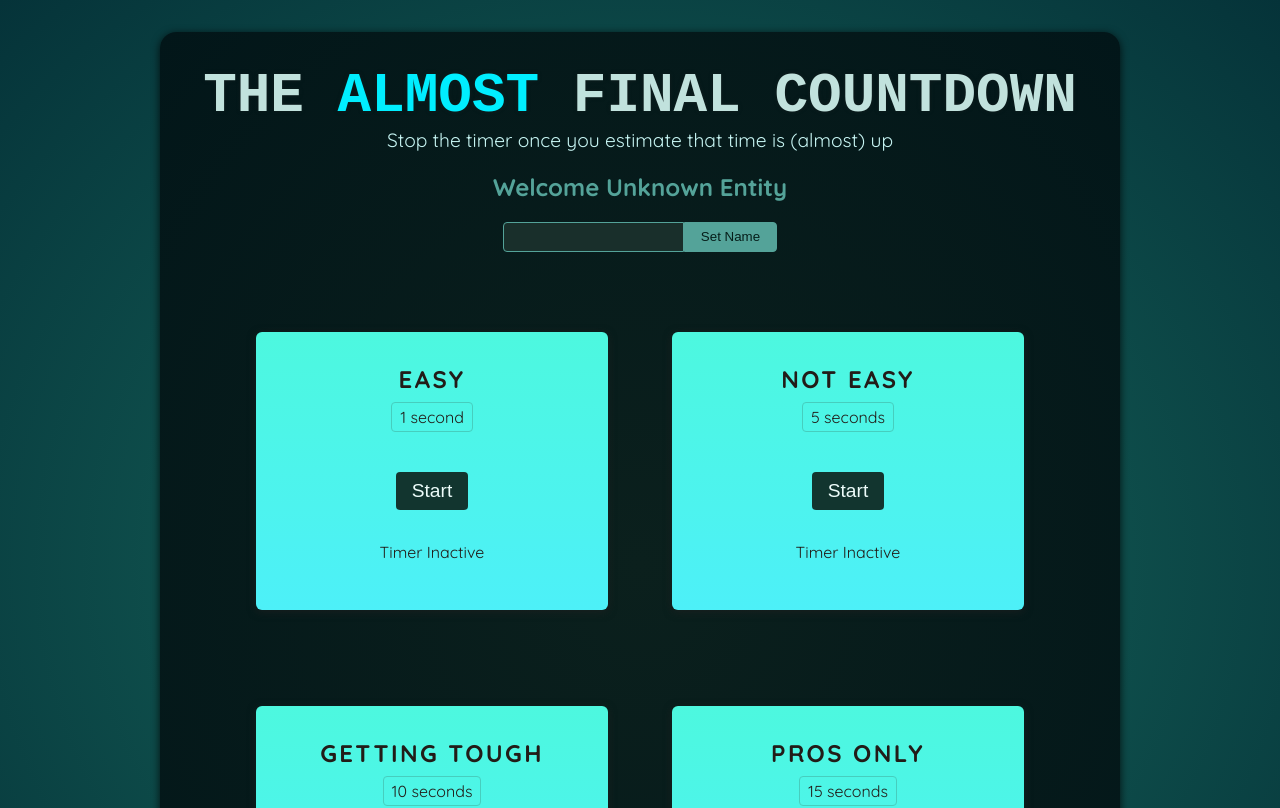
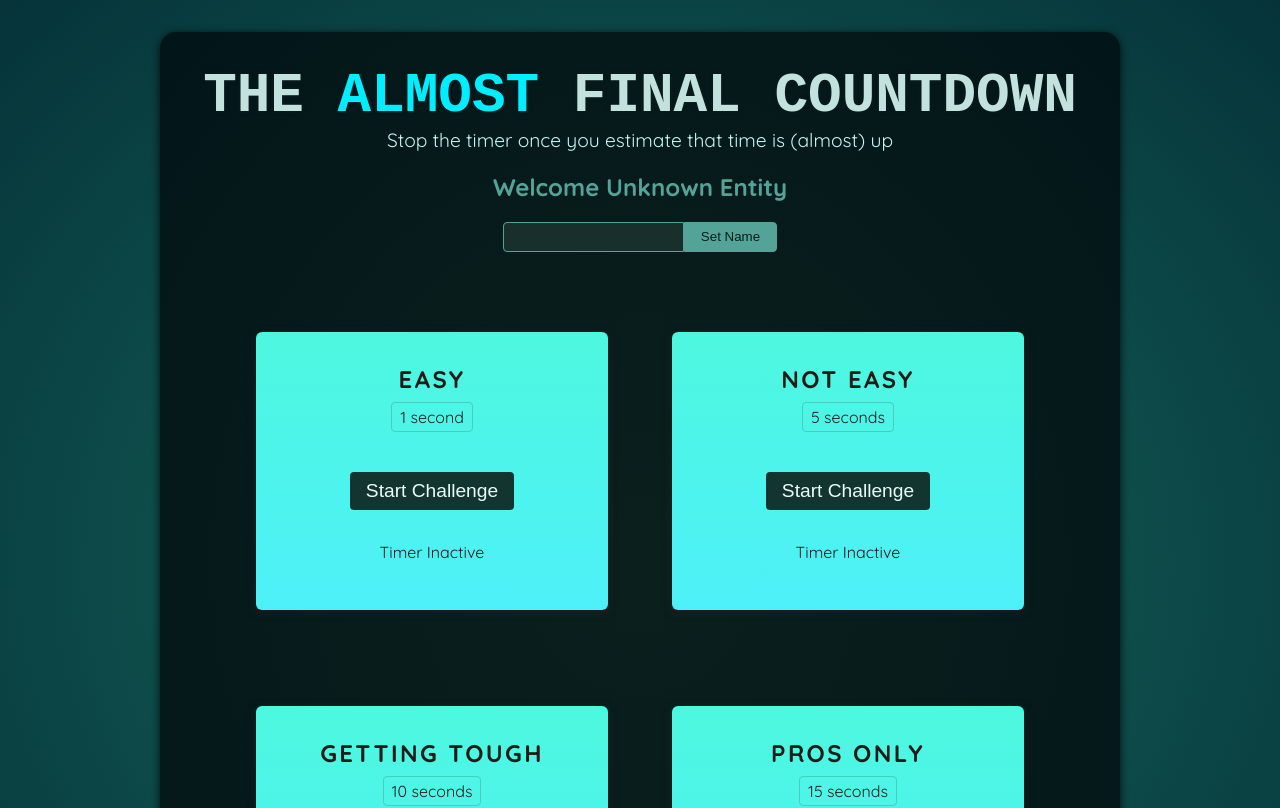
Before and after one commit to jdkopala/react-refsandportals, a React (Vite) app: page / in a window 1280 px wide. Shown: the top 808 px of the page. Built offline with nearby package versions, Linux system fonts and the light colour scheme; a web font is replaced by a local one.

Commit message:
use ref to store timer

```diff
--- a/src/components/TimerChallenge.jsx
+++ b/src/components/TimerChallenge.jsx
@@ -1,17 +1,23 @@
-import { useState } from 'react';
+import { useState, useRef } from 'react';
 
 
 export default function TimerChallenge({ title, targetTime }) {
+    const timer = useRef();
+
     const [timerStarted, setTimerStarted] = useState(false);
     const [timerExpired, setTimerExpired] = useState(false);
 
     function handleStart() {
         setTimerExpired(false);
         setTimerStarted(true);
-        setTimeout(() => {
+        timer.current = setTimeout(() => {
             setTimerExpired(true);
             setTimerStarted(false);
         }, targetTime * 1000);
+    };
+
+    function handleStop() {
+        clearTimeout(timer.current);
     };
 
 
@@ -23,8 +29,8 @@
                 {targetTime} second{targetTime > 1 ? 's' : ''}
             </p>
             <p>
-                <button onClick={handleStart}>
-                    {timerStarted ? 'Stop' : 'Start'}
+                <button onClick={timerStarted ? handleStop : handleStart}>
+                    {timerStarted ? 'Stop' : 'Start'} Challenge
                 </button>
             </p>
             <p className={timerStarted ? 'active' : undefined}>
```
